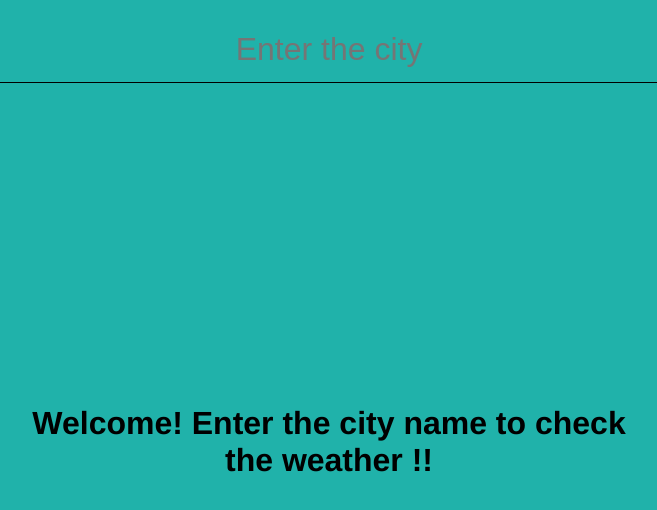
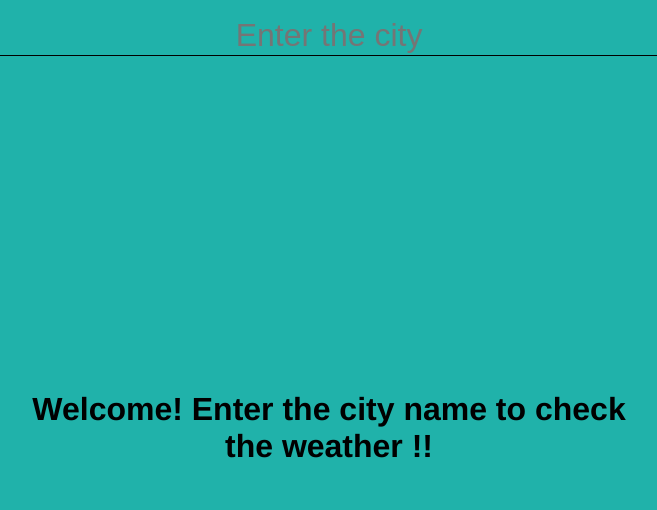
Before and after one commit to 69kazu69/weather-with-react, a React (Create React App) app: page / in a window 1280 px wide. Shown: the top 510 px of the page, without its empty margins (311-968 px from the left). Built offline with nearby package versions, Linux system fonts and the light colour scheme.

Commit message:
final commit (im done)

```diff
--- a/src/App.css
+++ b/src/App.css
@@ -7,6 +7,7 @@
   align-items: center;
   background: lightseagreen;
   background-size: cover;
+  box-sizing: border-box;
 }
 .container{
   display: flex;
@@ -19,7 +20,6 @@
   background: transparent;
   border-bottom: 1px solid black;
   margin-top: 1rem;
-  height: 4rem;
   width: 70%;
 
     background-color: transparent;
```
